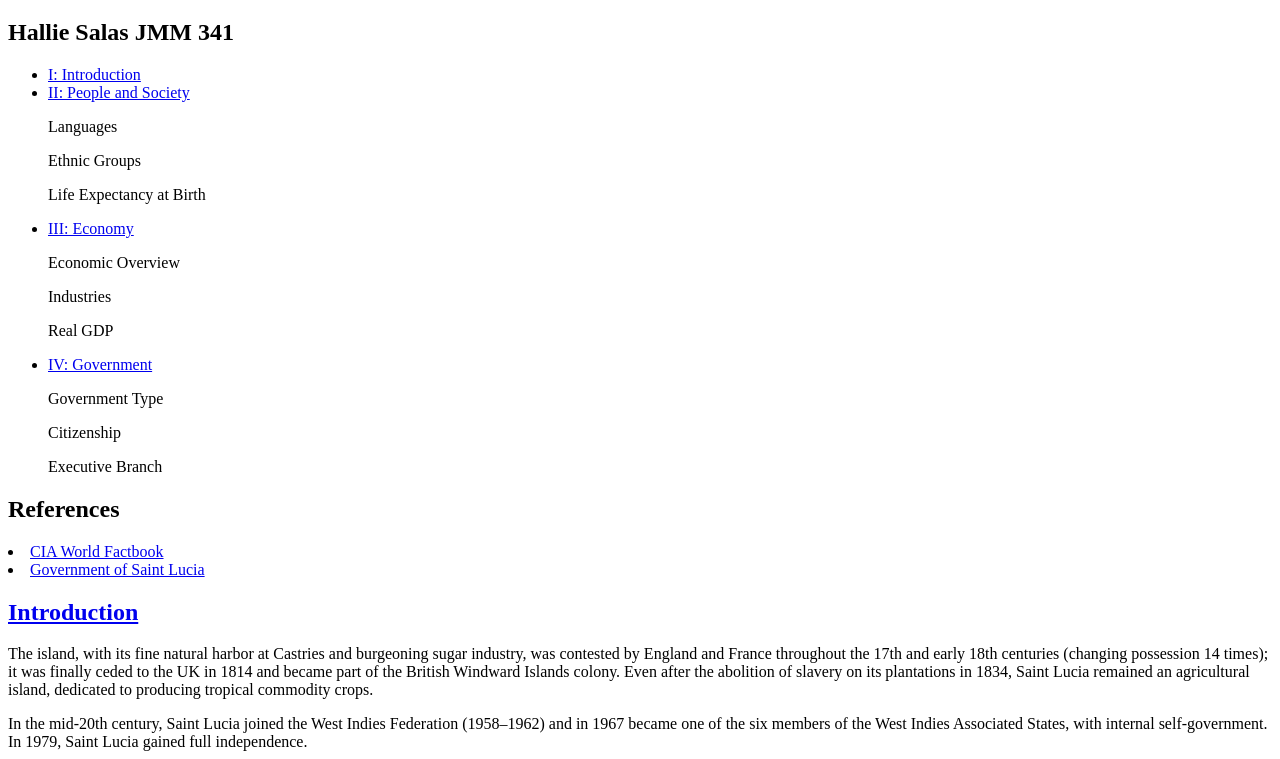
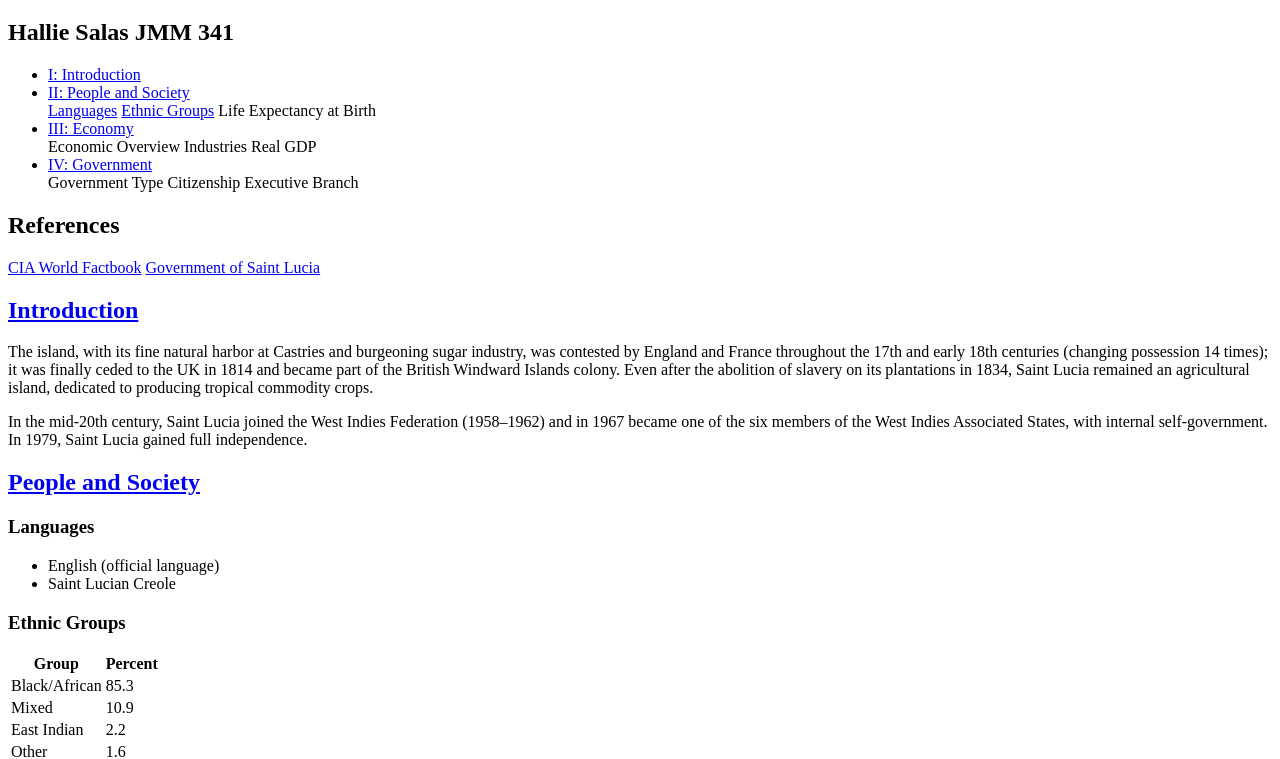
Before and after one commit to Hvs18/Hvs18.github.io, a plain HTML site: page html-project.html in a window 1280 px wide. Shown: the part 61-820 px from the top of the page. Drawn offline with Linux system fonts and the light colour scheme.

Commit message:
Update html-project.html

```diff
--- a/html-project.html
+++ b/html-project.html
@@ -16,23 +16,23 @@
         <ul>
             <li><a href=#introduction>I: Introduction</a></li>
             <li><a href="peopleandsociety">II: People and Society</a></li>
-            <p>Languages</p>
-            <p>Ethnic Groups</p>
-            <p>Life Expectancy at Birth</p>
+            <a href=#languages>Languages</a>
+            <a href=#ethnic-groups>Ethnic Groups</a>
+            Life Expectancy at Birth
             <li><a href="economy">III: Economy</a></li>
-            <p>Economic Overview</p>
-            <p>Industries</p>
-            <p>Real GDP</p>
+            Economic Overview
+            Industries
+            Real GDP
             <li><a href="government">IV: Government</a></li>
-            <p>Government Type</p>
-            <p>Citizenship</p>
-            <p>Executive Branch</p>
+            Government Type
+            Citizenship
+            Executive Branch
         </ul>
     </nav>
 
     <h2>References</h2>
-    <li><a href="//https://www.cia.gov/the-world-factbook/countries/saint-lucia/#government">CIA World Factbook</a></li>
-    <li><a href="https://www.govt.lc.com">Government of Saint Lucia</a></li>
+    <a href="//https://www.cia.gov/the-world-factbook/countries/saint-lucia/#government">CIA World Factbook</a></li>
+    <a href="https://www.govt.lc.com">Government of Saint Lucia</a></li>
 
         <article>
     <h2><a href="Introduction">Introduction</a></h2>
```
